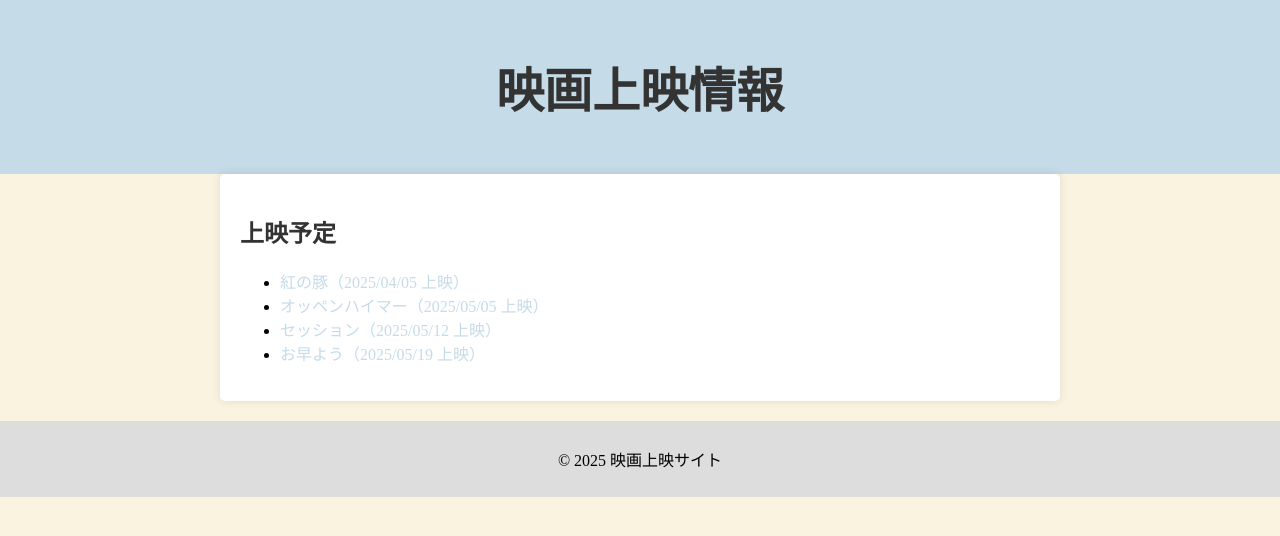
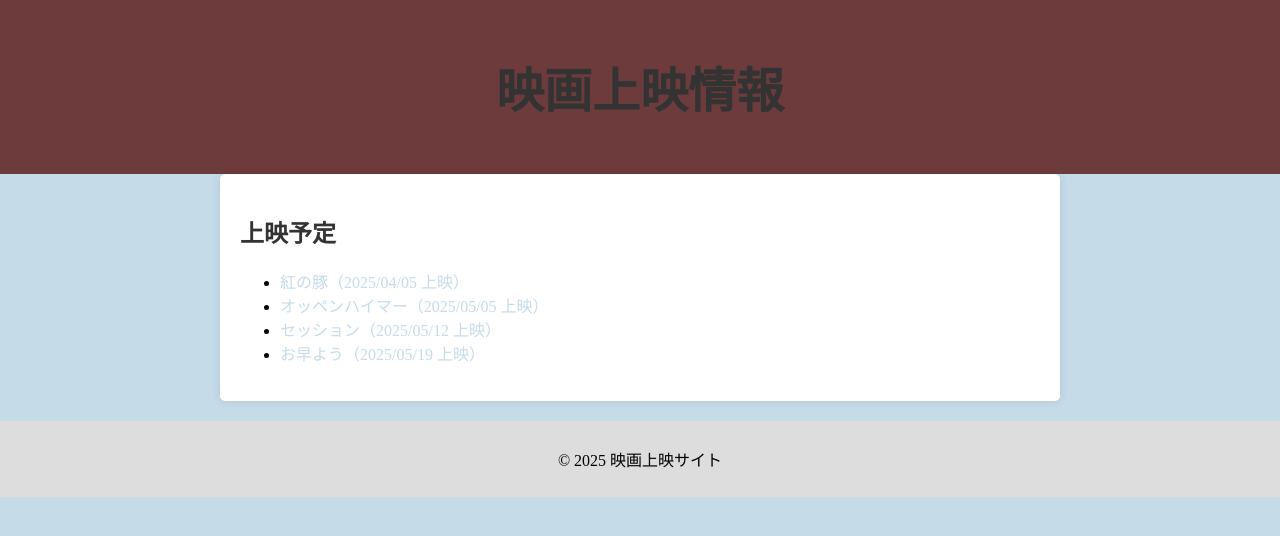
Before and after one commit to hirooooda/movie-site1, a plain HTML site: page index.html in a window 1280 px wide. Drawn offline with Linux system fonts and the light colour scheme.

Commit message:
Add files via upload

```diff
--- a/styles.css
+++ b/styles.css
@@ -2,11 +2,11 @@ body {
     font-family: '游明朝', YuMincho, serif;
     margin: 0;
     padding: 0;
-    background-color: #faf3e0;
+    background-color: #c5dbe8;
 }
 
 header {
-    background-color: #c5dbe8; /* 落ち着いたくすみ系の赤 */
+    background-color: #6d3b3b;
     color: white;
     text-align: center;
     padding: 20px 0;
```
